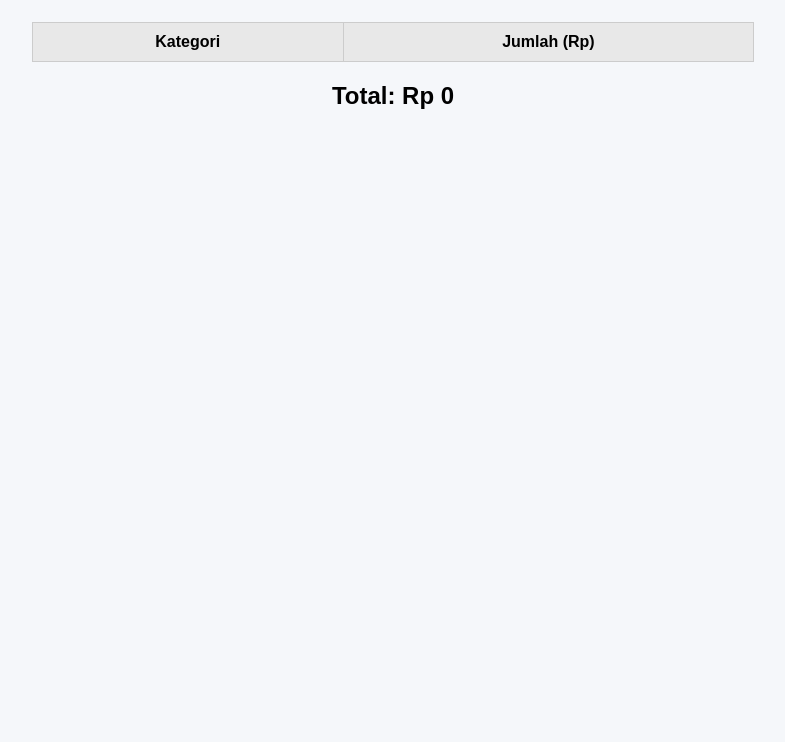
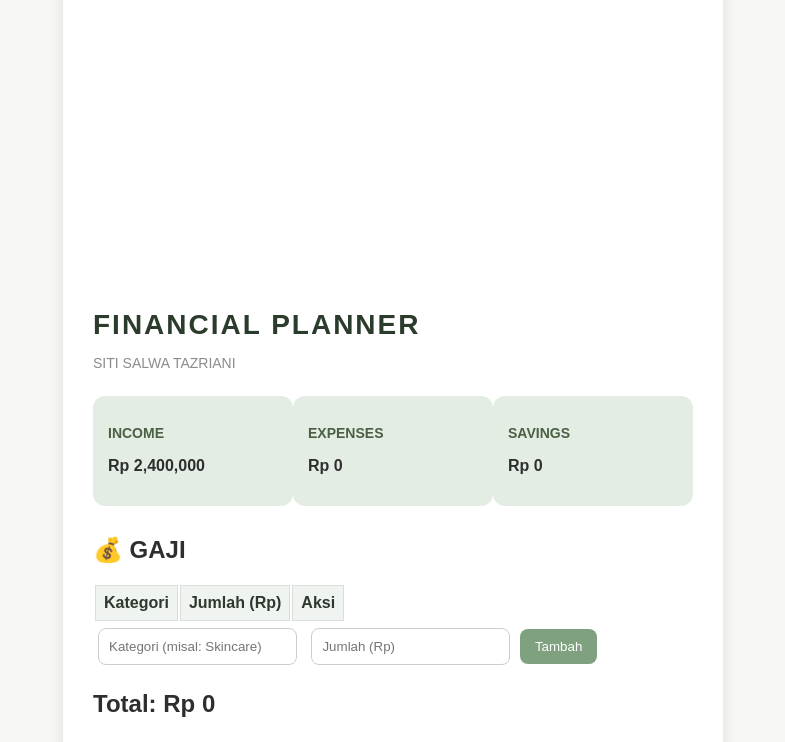
Before and after one commit to salwatazriani2905-source/keuangan-awa, a plain HTML site: page index.html in a window 1280 px wide. Shown: the part 160-902 px from the top of the page, without its empty margins (247-1032 px from the left). Before the commit the page ends 800 px from the top, so only its background shows below. Drawn offline with nearby package versions, Linux system fonts and the light colour scheme.

Commit message:
Add files via upload

```diff
--- a/index.html
+++ b/index.html
@@ -3,30 +3,57 @@
 <head>
   <meta charset="UTF-8">
   <meta name="viewport" content="width=device-width, initial-scale=1.0">
-  <title>Keuangan Awa</title>
+  <title>Financial Planner Awa</title>
   <link rel="stylesheet" href="style.css">
 </head>
 <body>
-  <h1>Atur Keuangan Awa 💸</h1>
+  <div class="container">
+    <h2>📊 Grafik Pengeluaran</h2>
+<canvas id="chartPengeluaran" width="300" height="300"></canvas>
+    <h1>FINANCIAL PLANNER</h1>
+    <p class="subtitle">SITI SALWA TAZRIANI</p>
 
-  <div class="input-section">
-    <input type="text" id="kategori" placeholder="Kategori (misal: Makan, Kost)">
-    <input type="number" id="jumlah" placeholder="Jumlah (Rp)">
-    <button onclick="tambahData()">Tambah</button>
+    <div class="dashboard">
+      <div class="card">
+        <h3>INCOME</h3>
+        <p>Rp <span id="income">2,400,000</span></p>
+      </div>
+      <div class="card">
+        <h3>EXPENSES</h3>
+        <p>Rp <span id="expenses">0</span></p>
+      </div>
+      <div class="card">
+        <h3>SAVINGS</h3>
+        <p>Rp <span id="savings">0</span></p>
+      </div>
     </div>
 
+    <div class="section">
+      <h2>💰 GAJI</h2>
       <table id="tabelKeuangan">
         <thead>
           <tr>
             <th>Kategori</th>
             <th>Jumlah (Rp)</th>
+            <th>Aksi</th>
           </tr>
         </thead>
         <tbody></tbody>
       </table>
+    </div>
+
+    <div class="input-section">
+      <input type="text" id="kategori" placeholder="Kategori (misal: Skincare)">
+      <input type="number" id="jumlah" placeholder="Jumlah (Rp)">
+      <button onclick="tambahData()">Tambah</button>
+    </div>
 
     <h2>Total: Rp <span id="total">0</span></h2>
+  </div>
 
+  <script src="script.js"></script>
+  <!-- Library Chart.js -->
+<script src="https://cdn.jsdelivr.net/npm/chart.js"></script>
 <script src="script.js"></script>
 </body>
 </html>
--- a/script.js
+++ b/script.js
@@ -1,19 +1,93 @@
 let total = 0;
+let income = 2400000; // Gaji Awa 💸
+let savings = 0;
+let kategoriList = [];
+let jumlahList = [];
 
+// 🔹 Update dashboard
+function updateDashboard() {
+  document.getElementById('income').textContent = income.toLocaleString();
+  document.getElementById('expenses').textContent = total.toLocaleString();
+  document.getElementById('savings').textContent = (income - total).toLocaleString();
+}
+
+// 🔹 Tambah data ke tabel
 function tambahData() {
   const kategori = document.getElementById('kategori').value;
   const jumlah = parseInt(document.getElementById('jumlah').value);
 
-  if (!kategori || !jumlah) return alert("Isi semua kolom dulu ya 😅");
+  if (!kategori || !jumlah) return alert("Isi semua kolom dulu ya 😜");
 
   const tabelBody = document.querySelector('#tabelKeuangan tbody');
   const row = document.createElement('tr');
-  row.innerHTML = <td>${kategori}</td><td>${jumlah.toLocaleString()}</td>;
+  row.innerHTML = `
+    <td>${kategori}</td>
+    <td>${jumlah.toLocaleString()}</td>
+    <td><button onclick="hapusData(this, '${kategori}', ${jumlah})">❌</button></td>
+  `;
   tabelBody.appendChild(row);
 
+  kategoriList.push(kategori);
+  jumlahList.push(jumlah);
   total += jumlah;
+
   document.getElementById('total').textContent = total.toLocaleString();
+  updateDashboard();
+  updateChart();
 
   document.getElementById('kategori').value = '';
   document.getElementById('jumlah').value = '';
 }
+
+// 🔹 Hapus data dari tabel
+function hapusData(button, kategori, jumlah) {
+  const row = button.parentElement.parentElement;
+  row.remove();
+
+  const index = kategoriList.indexOf(kategori);
+  if (index > -1) {
+    kategoriList.splice(index, 1);
+    jumlahList.splice(index, 1);
+  }
+
+  total -= jumlah;
+  document.getElementById('total').textContent = total.toLocaleString();
+  updateDashboard();
+  updateChart();
+}
+
+// 🔹 Buat chart
+const ctx = document.getElementById('chartPengeluaran').getContext('2d');
+let chart = new Chart(ctx, {
+  type: 'pie',
+  data: {
+    labels: [],
+    datasets: [{
+      data: [],
+      backgroundColor: ['#A8C3A8', '#D6E2D6', '#C2D1C2', '#B0C5B0', '#9CB59C'],
+      borderWidth: 1
+    }]
+  },
+  options: {
+    responsive: true,
+    plugins: {
+      legend: {
+        position: 'bottom',
+        labels: {
+          font: { family: 'Poppins' },
+          color: '#2e2e2e'
+        }
+      }
+    }
+  }
+});
+
+// 🔹 Update chart tiap kali data berubah
+function updateChart() {
+  chart.data.labels = kategoriList;
+  chart.data.datasets[0].data = jumlahList;
+  chart.update();
+}
+
+// pertama kali halaman dibuka
+updateDashboard();
--- a/style.css
+++ b/style.css
@@ -1,49 +1,90 @@
 body {
+  background-color: #f7f8f6;
   font-family: 'Poppins', sans-serif;
-  background-color: #f5f7fa;
-  text-align: center;
+  color: #2e2e2e;
+  display: flex;
+  justify-content: center;
+  align-items: center;
+  flex-direction: column;
+  padding: 40px;
+}
+
+.container {
+  background-color: #ffffff;
   padding: 30px;
+  border-radius: 20px;
+  box-shadow: 0 5px 15px rgba(0,0,0,0.1);
+  width: 90%;
+  max-width: 600px;
 }
 
 h1 {
-  color: #333;
+  font-size: 28px;
+  letter-spacing: 2px;
+  margin-bottom: 5px;
+  color: #2b3b2c;
 }
 
-.input-section {
-  margin-bottom: 20px;
+.subtitle {
+  color: #8b8b8b;
+  font-size: 14px;
+  margin-bottom: 25px;
+}
+
+.dashboard {
+  display: flex;
+  justify-content: space-between;
+  margin-bottom: 30px;
+}
+
+.card {
+  background-color: #e4ede4;
+  border-radius: 12px;
+  padding: 15px;
+  width: 30%;
+}
+
+.card h3 {
+  font-size: 14px;
+  margin-bottom: 8px;
+  color: #4b6043;
+}
+
+.card p {
+  font-size: 16px;
+  font-weight: bold;
+}
+
+.table, th, td {
+  border: 1px solid #dcdcdc;
+  border-collapse: collapse;
+}
+
+th, td {
+  padding: 8px;
+}
+
+th {
+  background-color: #f0f4f0;
+  color: #2e382e;
 }
 
 input {
-  padding: 8px;
+  padding: 10px;
   margin: 5px;
-  border-radius: 5px;
+  border-radius: 8px;
   border: 1px solid #ccc;
 }
 
 button {
-  background-color: #5cb85c;
+  background-color: #7fa17f;
   color: white;
   border: none;
-  padding: 8px 12px;
-  border-radius: 5px;
+  padding: 10px 15px;
+  border-radius: 8px;
   cursor: pointer;
 }
 
 button:hover {
-  background-color: #4cae4c;
+  background-color: #688c68;
 }
-
-table {
-  width: 60%;
-  margin: 0 auto;
-  border-collapse: collapse;
-}
-
-th, td {
-  border: 1px solid #ccc;
-  padding: 10px;
-}
-
-th {
-  background-color: #e8e8e8;
-}
```
Lines whose indentation alone changed are shown as unchanged.
